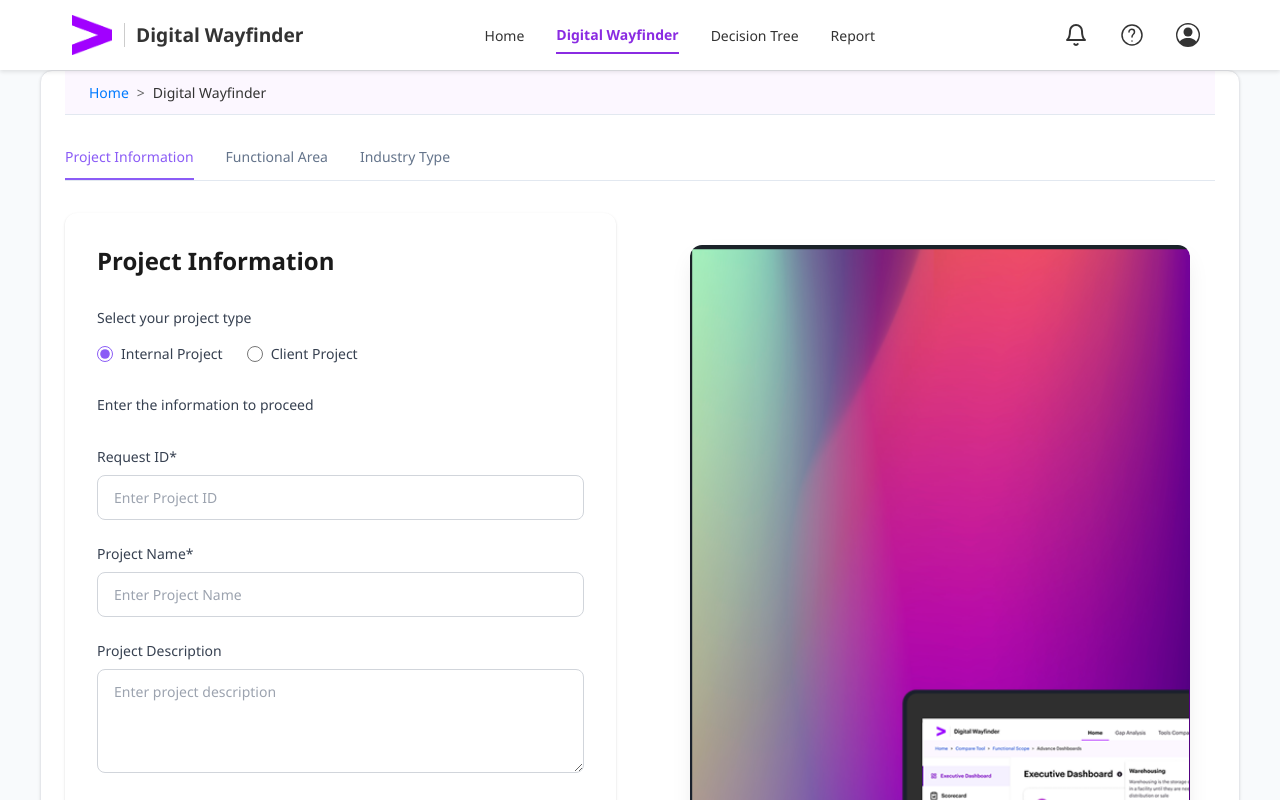
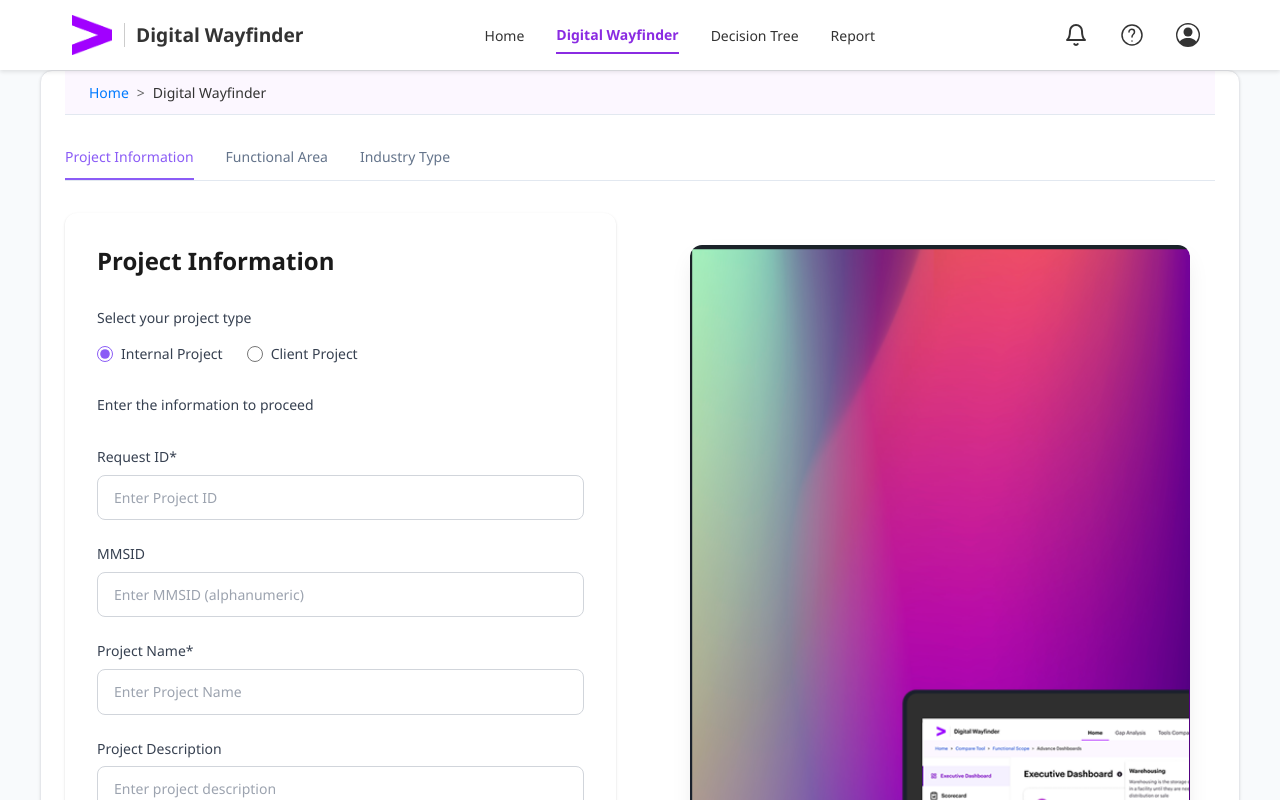
Before and after one commit to sagar6603/DigitalWayFinderFE, a React (Create React App) app: page /digital-wayfinder in a window 1280 px wide. Shown: the top 800 px of the page. Built offline with nearby package versions, Linux system fonts and the light colour scheme; no server answers.

Commit message:
issue-fixes

```diff
--- a/src/pages/DigitalWayFinderr/WayFinderProjectInfo.js
+++ b/src/pages/DigitalWayFinderr/WayFinderProjectInfo.js
@@ -8,6 +8,7 @@
   const [projectType, setProjectType] = useState('internal');
   const [formData, setFormData] = useState({
     requestId: '',
+    mmsId: '', // <-- Add MMSID field
     clientName: '',
     description: '',
     projectScope: ''
@@ -27,6 +28,7 @@
         const data = await apiGet('api/decision-tree/project-info/get');
         setFormData({
           requestId: data.requestID || '',
+          mmsId: data.mmsID || '', // <-- Add MMSID field from API
           clientName: data.clientName || '',
           description: data.clientDescription || '',
           projectScope: data.projectScope || ''
@@ -36,6 +38,7 @@
         // If error, keep fields empty
         setFormData({
           requestId: '',
+          mmsId: '', // <-- Reset MMSID field
           clientName: '',
           description: '',
           projectScope: ''
@@ -60,6 +63,7 @@
     // Reset form data based on project type
     setFormData({
       requestId: '',
+      mmsId: '', // <-- Reset MMSID field
       clientName: '',
       description: '',
       projectScope: ''
@@ -76,6 +80,7 @@
     try {
       await apiPost('api/decision-tree/project-info/save', {
         requestID: formData.requestId,
+        mmsID: formData.mmsId, // <-- Send MMSID to API
         clientName: formData.clientName,
         clientDescription: formData.description,
         projectScope: formData.projectScope,
@@ -158,6 +163,21 @@
                 />
               </div>
               <div className="field-group">
+                <label className="field-label">MMSID</label>
+                <input
+                  type="text"
+                  value={formData.mmsId}
+                  onChange={(e) => {
+                    // Only allow alphanumeric input
+                    const val = e.target.value.replace(/[^a-zA-Z0-9]/g, '');
+                    handleInputChange('mmsId', val);
+                  }}
+                  className="field-input"
+                  placeholder="Enter MMSID (alphanumeric)"
+                  maxLength={20}
+                />
+              </div>
+              <div className="field-group">
                 <label className="field-label">
                   {projectType === 'internal' ? 'Project Name*' : 'Client Name*'}
                 </label>
```
